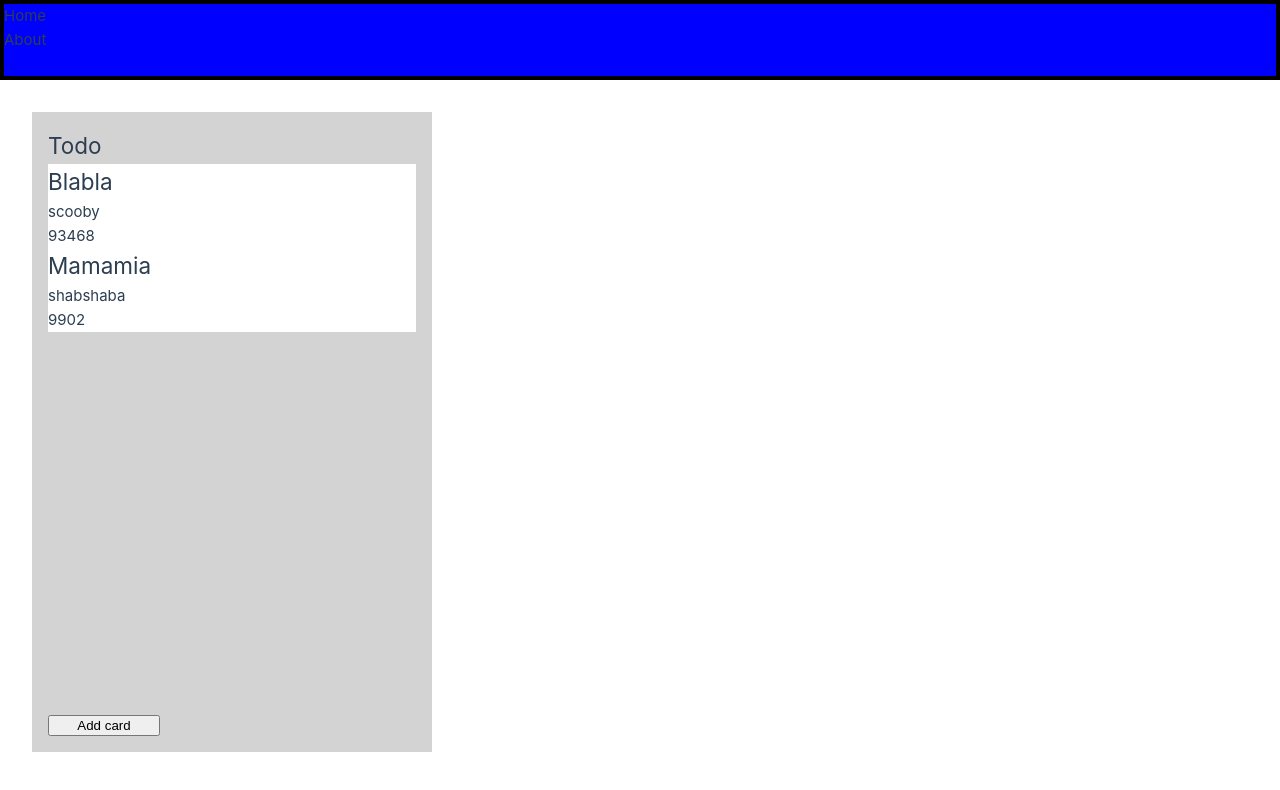
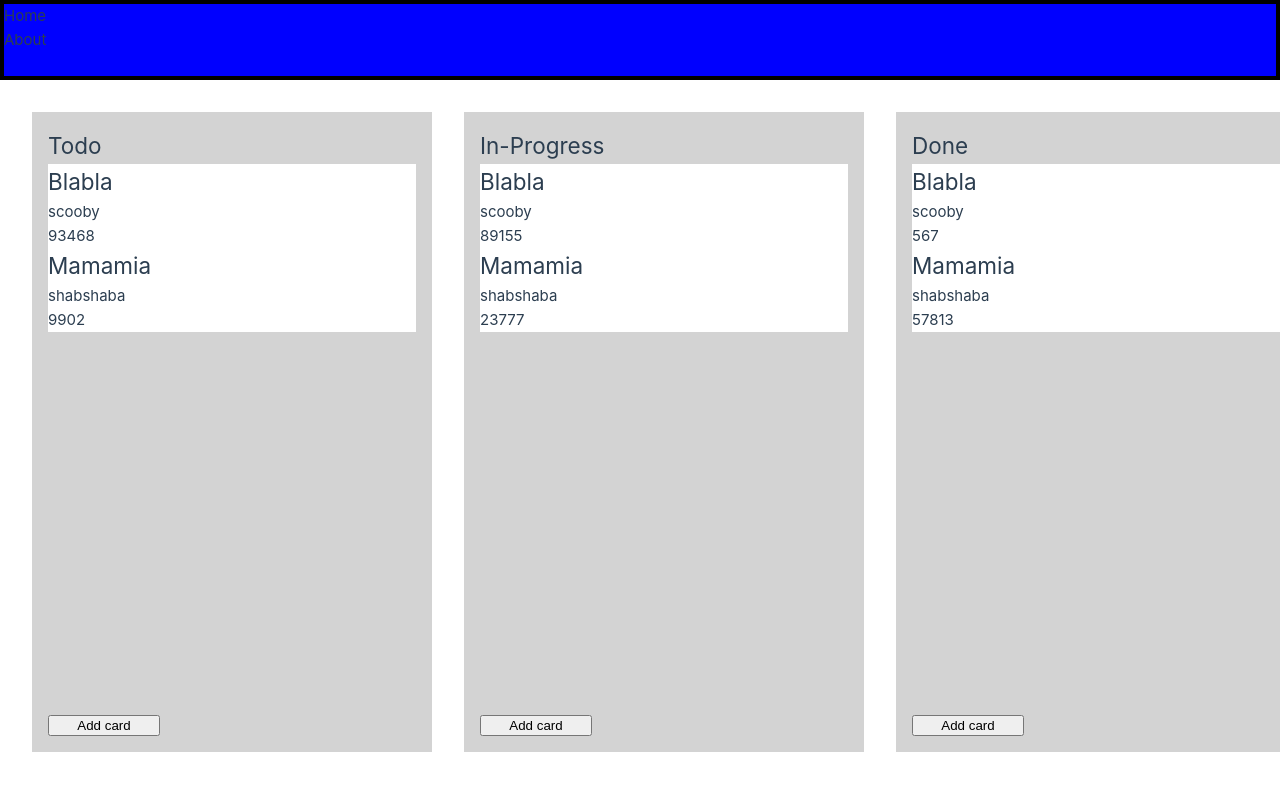
Before and after one commit to GVoynikov/bello, a Vue app: page / in a window 1280 px wide. Shown: the top 790 px of the page. Built offline with nearby package versions, Linux system fonts and the light colour scheme.

Commit message:
Added add modal functionality that works

```diff
--- a/src/App.vue
+++ b/src/App.vue
@@ -13,8 +13,8 @@ let hasBorder = ref(true)
   <HeaderTop :isBordered="hasBorder" />
   <div id="sections">
     <TodoSection sectionTitle='Todo' />
-    <!-- <TodoSection sectionTitle='In-Progress' />
-    <TodoSection sectionTitle='Done' /> -->
+    <TodoSection sectionTitle='In-Progress' />
+    <TodoSection sectionTitle='Done' />
   </div>
   <RouterView />
 </template>
--- a/src/components/ModalCard.vue
+++ b/src/components/ModalCard.vue
@@ -1,4 +1,6 @@
 <script setup>
+import { VueElement } from 'vue';
+import {ref} from 'vue';
 const props = defineProps({
     isOpen: {
         type: Boolean,
@@ -6,20 +8,30 @@ const props = defineProps({
     }
 
 })
+let tempHeading=ref('');
+let tempTodo=ref('');
 
-
+const resetTemp = () => {
+    tempHeading.value=null;
+    tempTodo.value=null;
+}
 
 </script>
 
 <template>
-    <div v-if='isOpen' class="modal-background" @click="$emit('close')">
+    <div v-if='isOpen' class="modal-background" >
         <div id="modal">
             <div id="heading">
-                <slot name="heading"></slot>
+                <input type='text' placeholder='add heading' v-model="tempHeading" />
             </div>
             <div id="task">
-                <slot name='task'></slot>
+                <input type='textarea' placeholder='add todo' v-model="tempTodo"/>
             </div>
+            <button @click="$emit('close')">Close</button>
+            <button type="submit" @click="$emit('add', tempHeading, tempTodo); resetTemp()">Submit</button>
+            <p>{{tempHeading}}</p>
+            <p>{{tempTodo}}</p>
+
         </div>
     </div>
 </template>
--- a/src/components/TodoSection.vue
+++ b/src/components/TodoSection.vue
@@ -8,24 +8,26 @@ const getId = () => {
 }
 
 const todos = ref([{
-    id: getId(),
-    heading: 'Blabla',
-    todo: 'scooby'
+    'id': getId(),
+    'heading': 'Blabla',
+    'todo': 'scooby'
 }, {
-    id: getId(),
-    heading: 'Mamamia',
-    todo: 'shabshaba'
+    'id': getId(),
+    'heading': 'Mamamia',
+    'todo': 'shabshaba'
 }]);
 const isModalOpen = ref(false);
 
 
-const addTodo = (heading, todo) => {
-    todos.push({
+const addTodo = (tempHeading, tempTodo) => {
+    todos.value.push({
         id: Math.floor(Math.random()*100000),
-        heading: this.heading,
-        todo: this.todo
+        heading: tempHeading,
+        todo: tempTodo
     })
-}
+closeModal();
+    }
+
 
 
 const props = defineProps({
@@ -44,7 +46,7 @@ const closeModal = () => {
 
 <template>
 
-    <ModalCard :isOpen='isModalOpen' @close="closeModal">
+    <ModalCard :isOpen='isModalOpen' @close="closeModal" @add="addTodo">
         <template #heading>
             <h1>This is heading</h1>
         </template>
```
